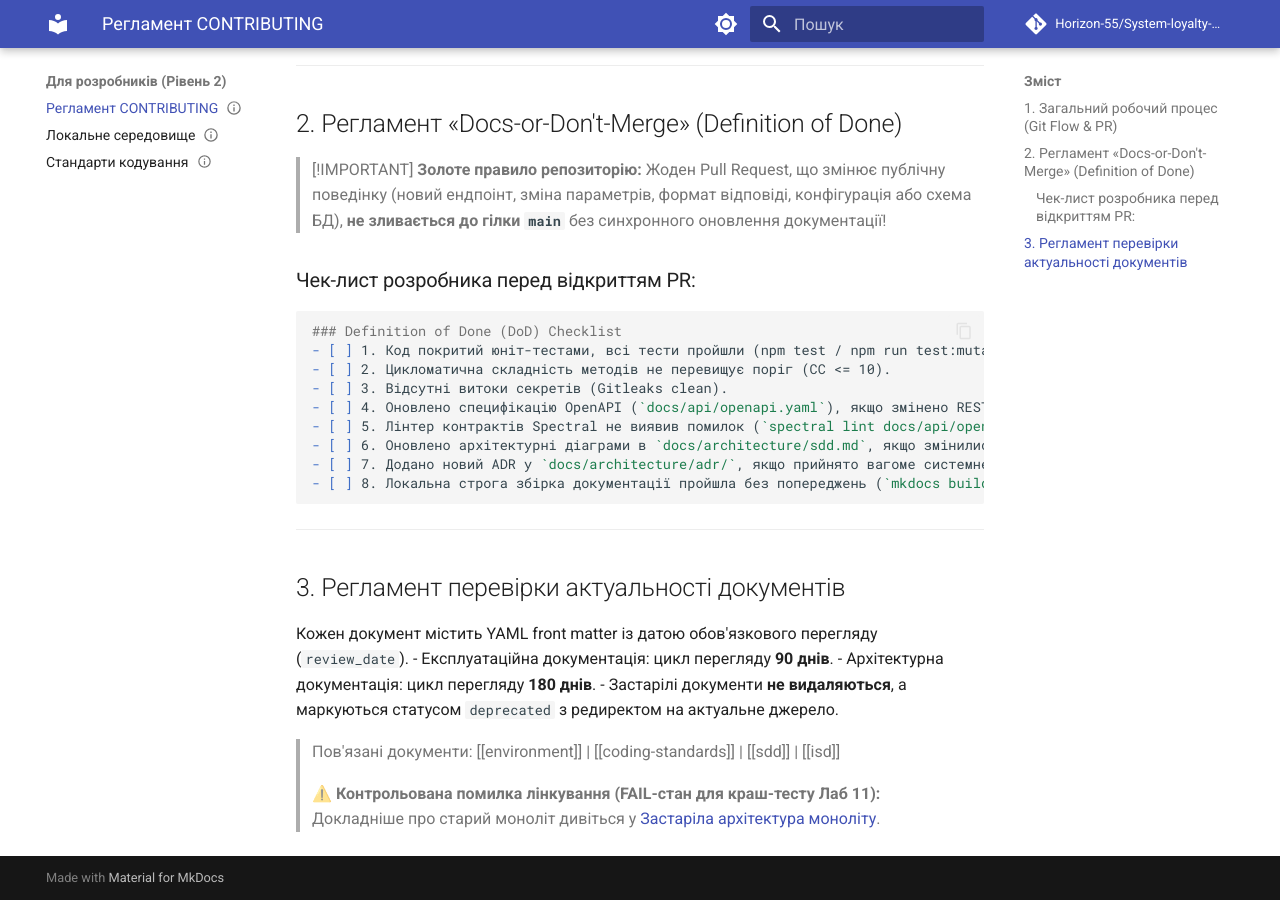
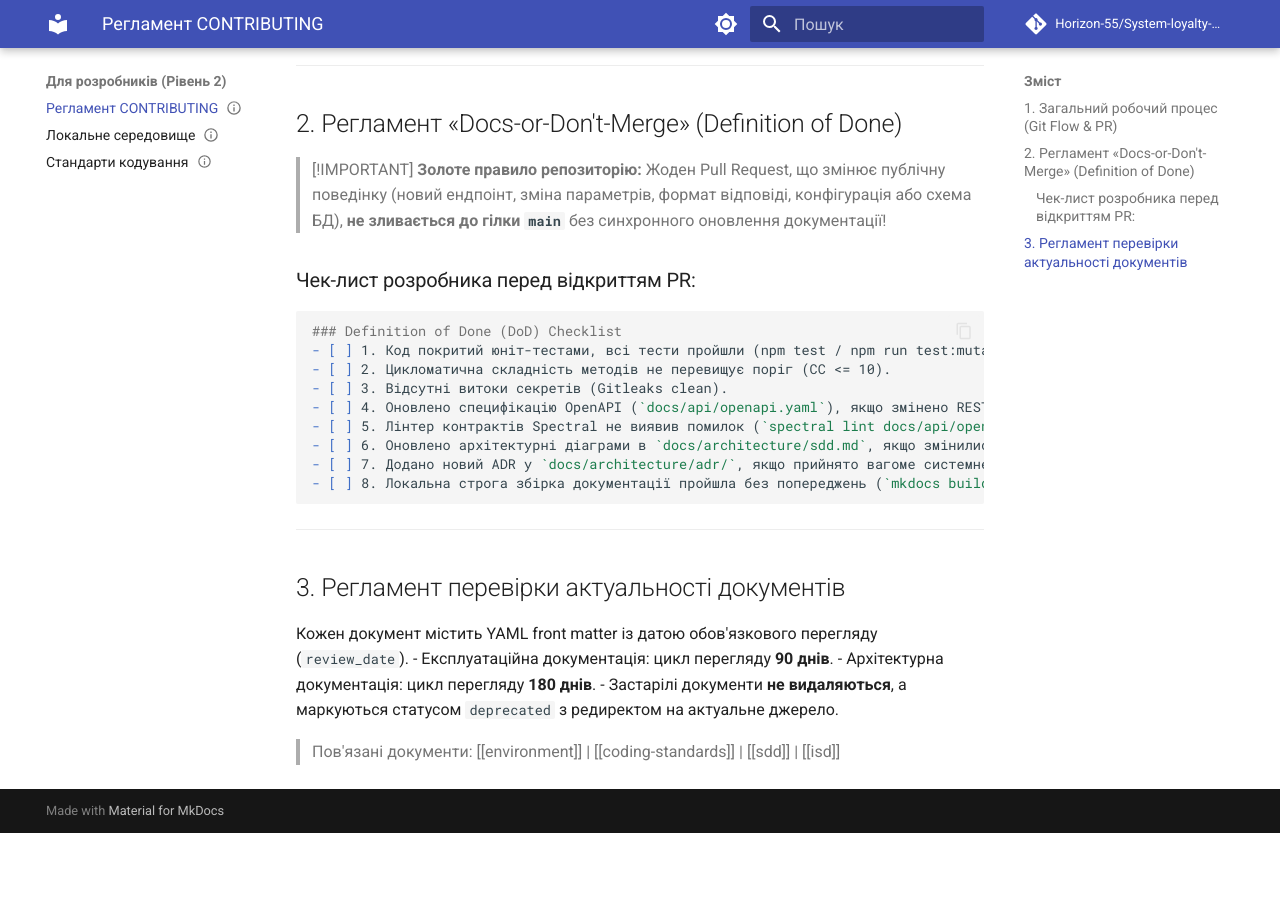
Before and after one commit to Horizon-55/System-loyalty-customers-backend, an MkDocs documentation site: the page built from docs/developer/CONTRIBUTING.md, in a window 1280 px wide and 900 px high, scrolled down 777 px. Built offline with MkDocs 1.6.1 and Material for MkDocs 9.7.7, drawn with Linux system fonts in a browser that asks for light colours; comment, search, counter and statistics services are not loaded; after the commit the page ends 1610 px from its top, so only the background shows below that.

Commit message:
docs(ci): restore strict build pipeline, PASS

```diff
--- a/docs/developer/CONTRIBUTING.md
+++ b/docs/developer/CONTRIBUTING.md
@@ -63,6 +63,3 @@ tags:
 - Застарілі документи **не видаляються**, а маркуються статусом `deprecated` з редиректом на актуальне джерело.
 
 > Пов'язані документи: [[environment]] | [[coding-standards]] | [[sdd]] | [[isd]]
->
-> ⚠️ **Контрольована помилка лінкування (FAIL-стан для краш-тесту Лаб 11):**
-> Докладніше про старий моноліт дивіться у [Застаріла архітектура моноліту](docs/architecture/non-existent-legacy-service.md).
```
